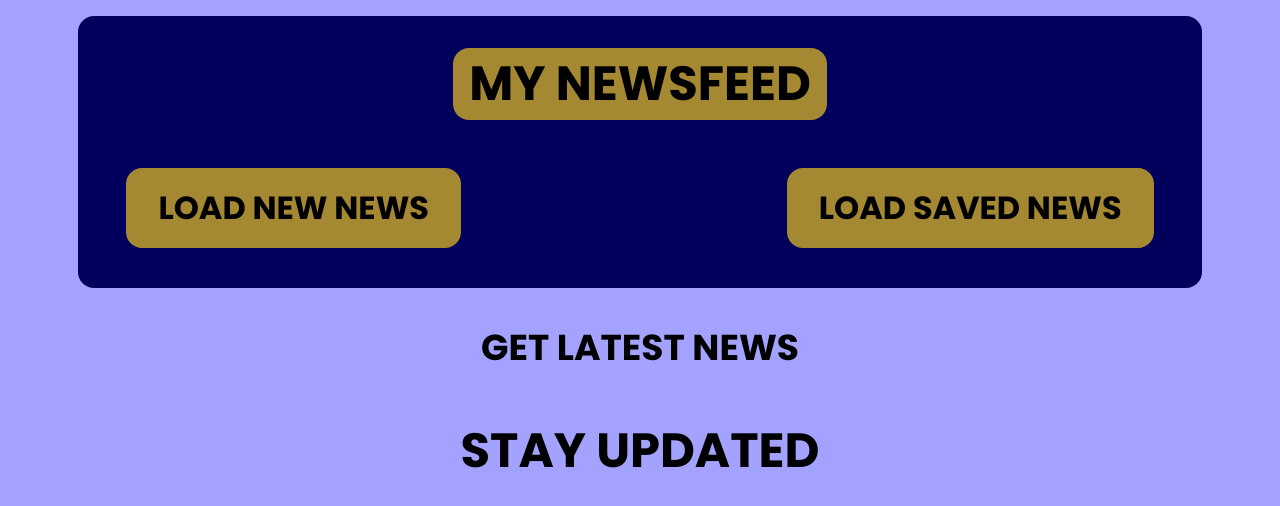
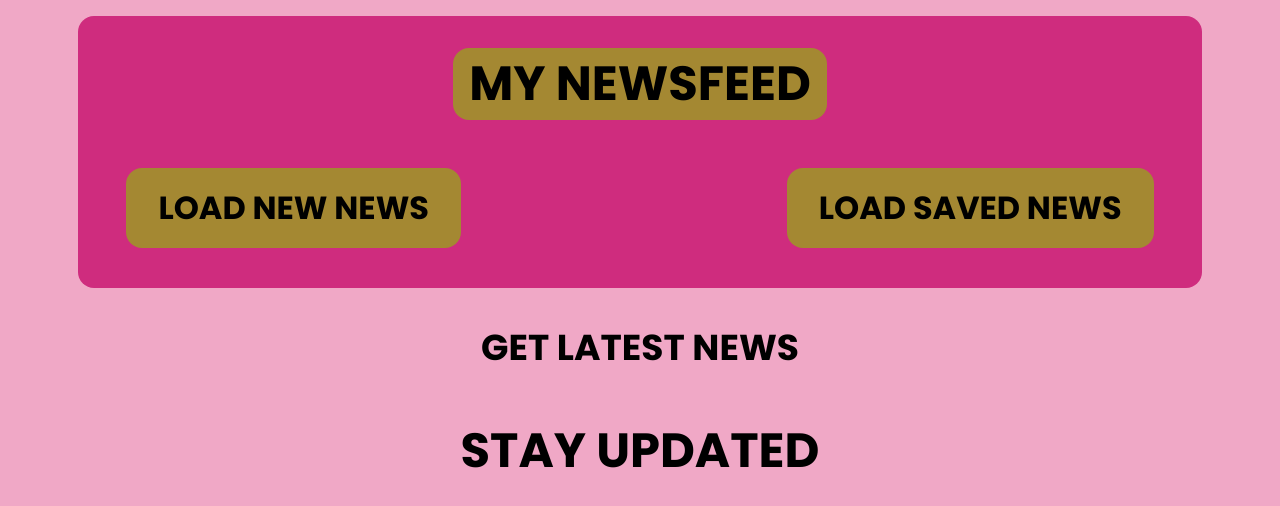
Before and after one commit to minakshi1506/MY-NEWSFEED, a plain HTML site: page index.html in a window 1280 px wide. Drawn offline with Linux system fonts and the light colour scheme.

Commit message:
Update style.css

```diff
--- a/style.css
+++ b/style.css
@@ -4,10 +4,10 @@
   --font-family: "Poppins", sans-serif;
   --white: white;
   --black: black;
-  --common-bg-color: rgb(163, 163, 255);
-  --part1-bg-color: rgb(0, 0, 92);
+  --common-bg-color: rgb(240, 168, 198);
+  --part1-bg-color: rgb(207, 44, 126);
   --loaders-link-bg-color: rgb(164, 136, 50);
-  --loaders-link-color: rgb(173, 118, 0);
+  --loaders-link-color: rgb(223, 173, 67);
   --light-grey: rgb(217, 217, 217);
   --blue-color: blue;
 }
```
